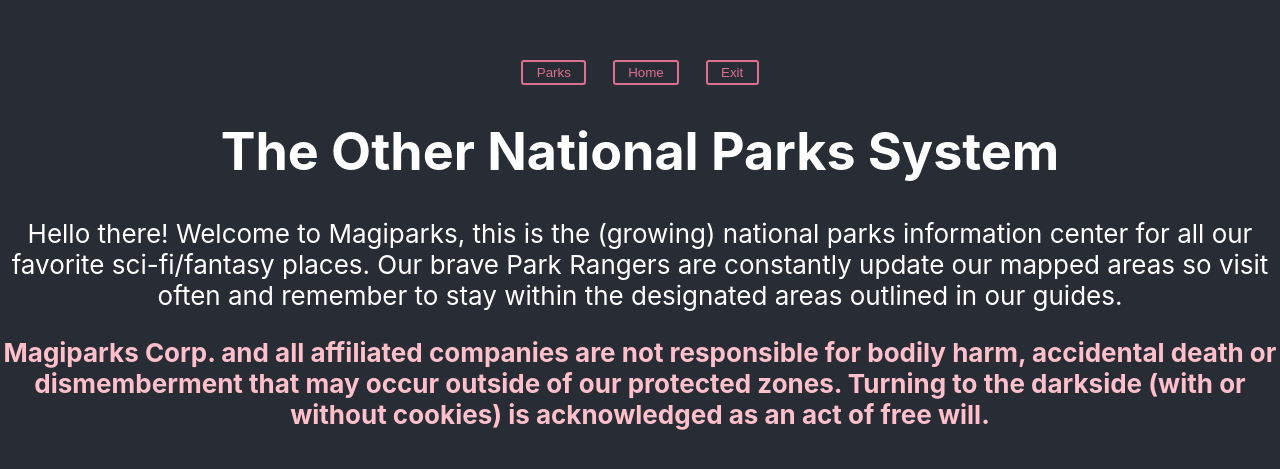
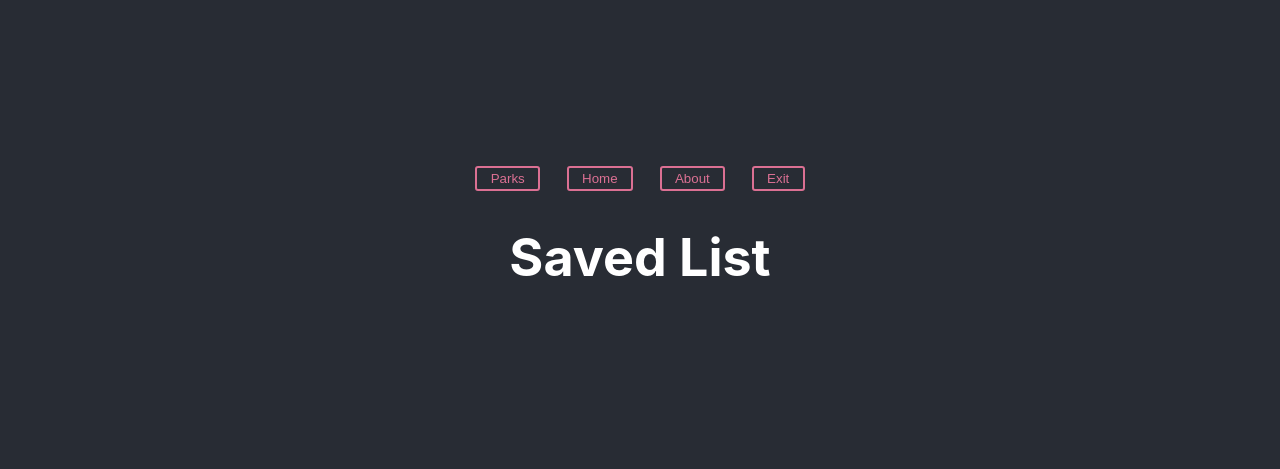
Before and after one commit to developingdina/magiparks, a React (Create React App) app: page /home in a window 1280 px wide. Shown: the part 159-628 px from the top of the page. Built offline with nearby package versions, Linux system fonts and the light colour scheme.

Commit message:
Adds a saved component for a personal list to your home. Adds a saved list route and button.

```diff
--- a/src/App.js
+++ b/src/App.js
@@ -5,7 +5,7 @@
 import { useState } from 'react';
 import { Routes, Route, NavLink } from 'react-router-dom';
 import Welcome from './components/Welcome';
-
+import { About } from './components/About';
 function App() {
 
 
@@ -17,7 +17,8 @@
 
       <Routes>
         <Route path="/parks" element={<ParkList />} />
-        <Route path="/home" element={<Home />}/>
+        <Route path="/about" element={<About />}/>
+        <Route path="/home" element={<Home />} />
         <Route exact path="/" element={<Welcome />}/>
       </Routes>
     </div>
--- /dev/null
+++ b/src/components/About.js
@@ -0,0 +1,20 @@
+import React, { Component } from 'react'
+
+export class About extends Component {
+    render() {
+        return (
+            <div id="about">
+                <h1>The Other National Parks System</h1>
+        <p>Hello there! Welcome to Magiparks, this is the (growing) national
+            parks information center for all our favorite sci-fi/fantasy
+            places. Our brave Park Rangers are constantly update our mapped areas so visit often and remember
+            to stay within the designated areas outlined in our guides.</p>
+            <strong style={{color: "pink"}}>Magiparks Corp. and all affiliated companies are not
+                responsible for bodily harm, accidental death or dismemberment
+                that may occur outside of our protected
+                zones. Turning to the darkside (with or without cookies) is acknowledged as an act of free will.
+            </strong>
+            </div>
+        )
+    }
+}
--- a/src/components/Home.js
+++ b/src/components/Home.js
@@ -1,19 +1,11 @@
 import React from 'react'
+import SavedList from './SavedList'
 
 export default function Home() {
 
     return (
         <div id="home">
-            <h1>The Other National Parks System</h1>
-        <p>Hello there! Welcome to Magiparks, this is the (growing) national
-            parks information center for all our favorite sci-fi/fantasy
-            places. Our brave Park Rangers are constantly update our mapped areas so visit often and remember
-            to stay within the designated areas outlined in our guides.</p>
-            <strong style={{color: "pink"}}>Magiparks Corp. and all affiliated companies are not
-                responsible for bodily harm, accidental death or dismemberment
-                that may occur outside of our protected
-                zones. Turning to the darkside (with or without cookies) is acknowledged as an act of free will.
-            </strong>
+            <SavedList />
         </div>
     )
 }
--- a/src/components/Navbar.js
+++ b/src/components/Navbar.js
@@ -15,6 +15,10 @@
                 <Button>Home</Button>
             </NavLink>
 
+            <NavLink to="/about">
+                <Button>About</Button>
+            </NavLink>
+
             <NavLink to="/">
                 <Button>Exit</Button>
             </NavLink>
--- /dev/null
+++ b/src/components/SavedList.js
@@ -0,0 +1,9 @@
+import React from "react";
+
+export default function SavedList(){
+    return(
+        <div>
+            <h1>Saved List</h1>
+        </div>
+    )
+}
```
